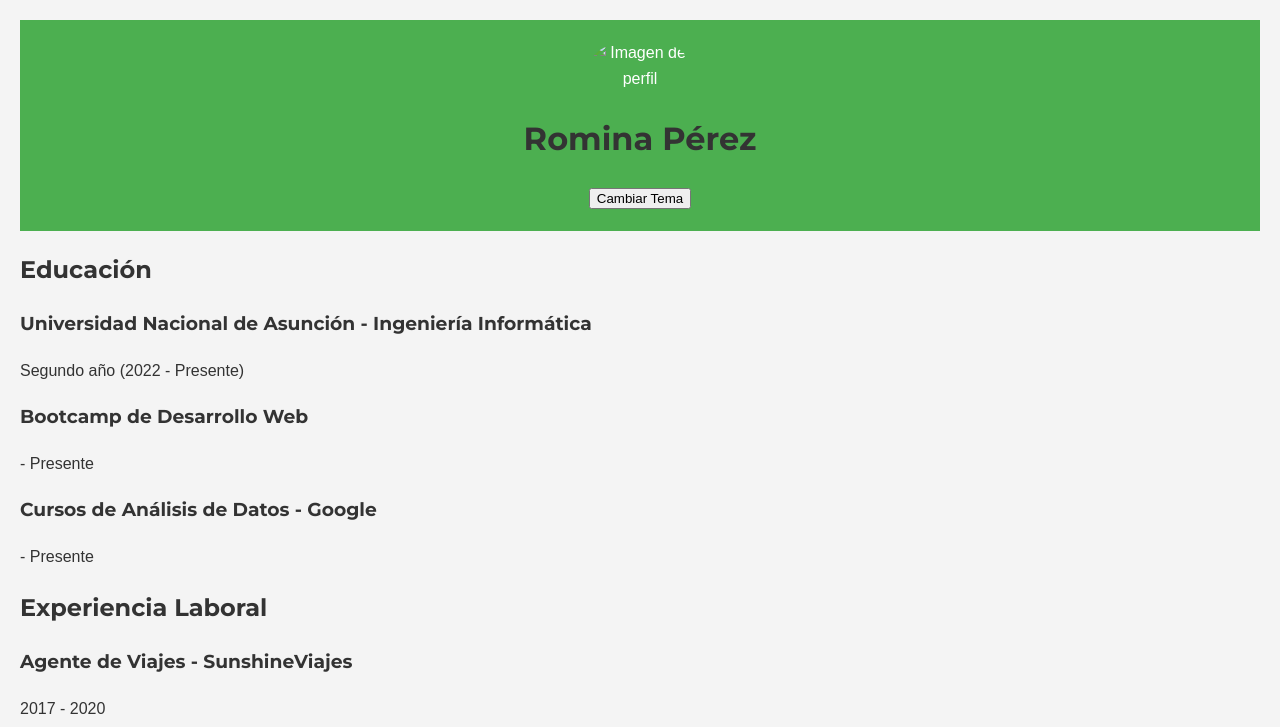
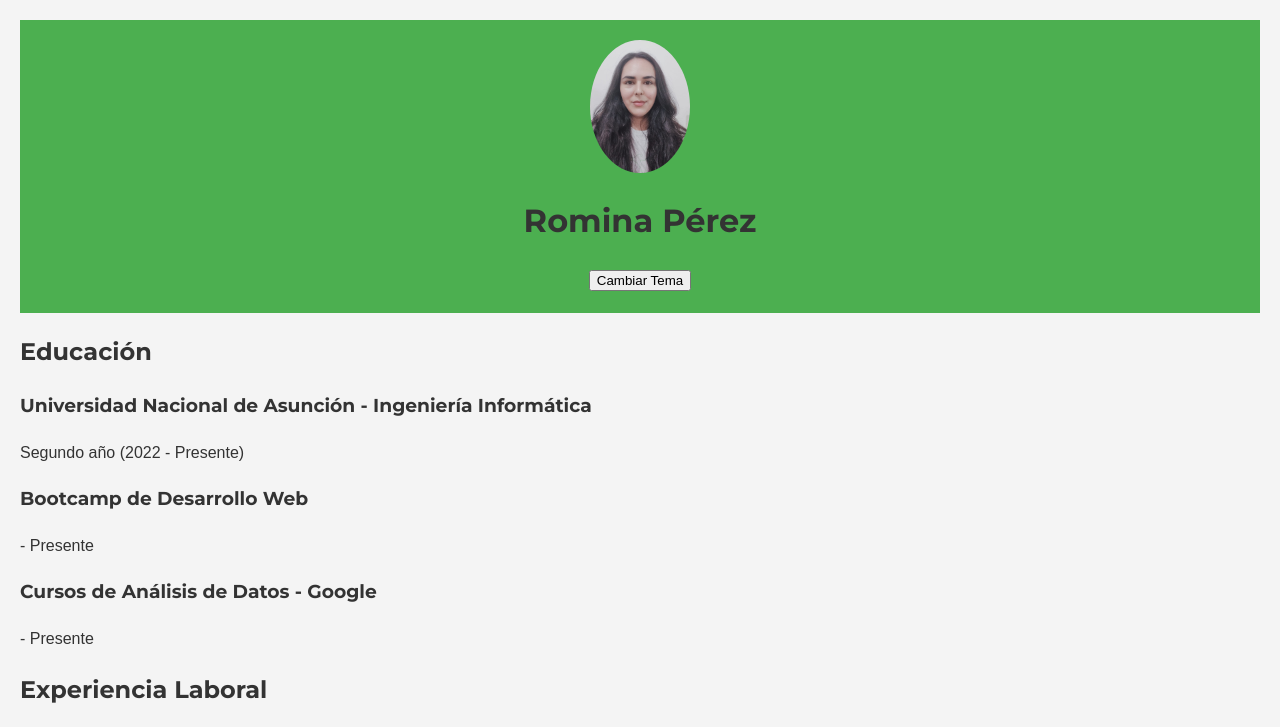
Before and after one commit to romina227/cv, a plain HTML site: page index.html in a window 1280 px wide. Shown: the top 727 px of the page. Drawn offline with Linux system fonts and the light colour scheme.

Commit message:
Update index.html

```diff
--- a/index.html
+++ b/index.html
@@ -9,7 +9,7 @@
 </head>
 <body>
     <header>
-        <img src="C:\Users\ASUS\Mi unidad\CURSOS\Desarrollo Web\CV html\Imagen de WhatsApp 2024-07-30 a las 14.41.30_c68cc0cf.jpg" alt="Imagen de perfil" class="profile-image"> <!-- Agrega la imagen aquí -->
+        <img src="imagenn.jpg" alt="Imagen de perfil" class="profile-image"> <!-- Agrega la imagen aquí -->
         <h1>Romina Pérez</h1>
         <button id="theme-toggle">Cambiar Tema</button> <!-- Botón para cambiar el tema -->
     </header>
```
